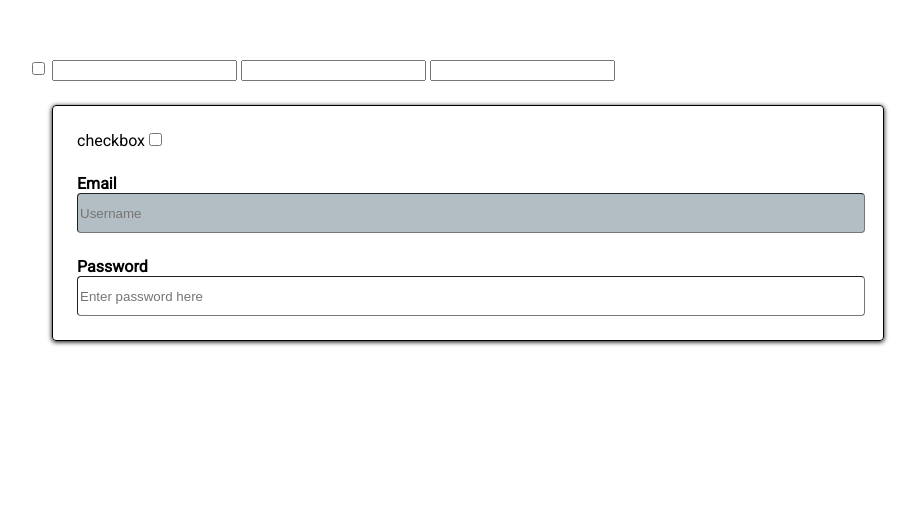
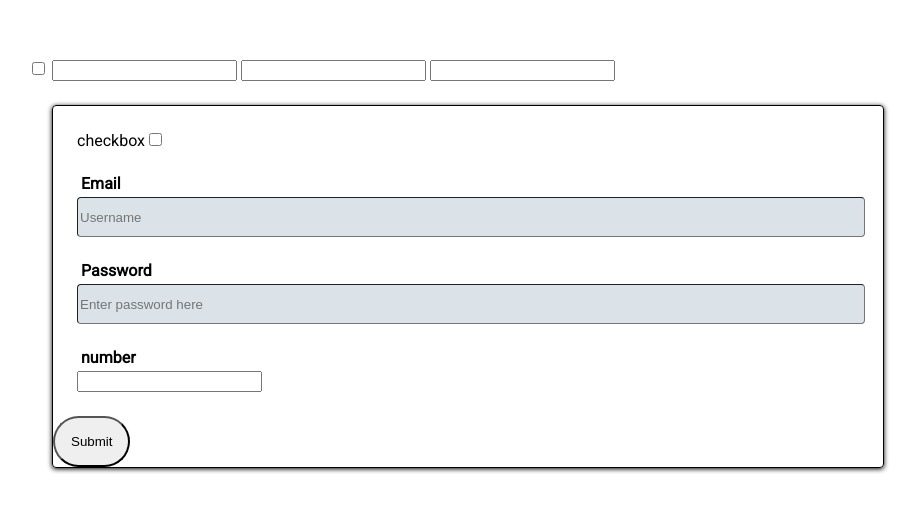
Before and after one commit to daveaaditya/SimpleForms.js, a plain HTML site: page index.html in a window 1280 px wide. Shown: the part 141-652 px from the top of the page, without its empty margins (172-1091 px from the left). Drawn offline with Linux system fonts and the light colour scheme.

Commit message:
Add some styling and more form functionality.

```diff
--- a/examples.js
+++ b/examples.js
@@ -2,6 +2,9 @@ const newForm = createForm();
 addCheckBox(newForm, 'checkbox');
 addInputArea(newForm, 'email', 'Username', 'Email');
 addInputArea(newForm, 'password', 'Enter password here', 'Password');
-addInputArea(newForm, 'number');
+addNumberPicker(newForm, 'number');
+addSubmitButton(newForm, 'Submit', function(e) {
+  e.preventDefault();
+  console.log('Got here.');
+});
 addFormToPage('hello', newForm);
-// console.log(newForm);
--- a/simple-forms.css
+++ b/simple-forms.css
@@ -10,6 +10,7 @@
 .simple-form-input-label {
   display: block;
   font-weight: bold;
+  margin: 4px;
 }
 
 .simple-form-input-container {
@@ -21,8 +22,7 @@
   height: 36px;
   border-radius: 4px;
   border-width: 1px;
-  color: black;
-  background-color: #b2bec3;
+  background-color: #dce3e8;
 }
 
 .simple-form-input-area-password {
@@ -30,6 +30,19 @@
   height: 36px;
   border-radius: 4px;
   border-width: 1px;
+  background-color: #dce3e8;
+}
+
+.simple-form-button {
+  padding: 16px;
+  border-radius: 100px;
+  /* background-color: turquoise; */
+}
+
+.simple-form-button-container {
+  display: flex;
+  justify-items: center;
+  align-items: center;
 }
 
 /* This is the set of colours available for the app.
--- a/simple-forms.js
+++ b/simple-forms.js
@@ -100,7 +100,7 @@ function addNumberPicker(form, labelValue) {
   inputAreaContainer.className = 'simple-form simple-form-input-container';
 
   if (!!labelInputArea) inputAreaContainer.appendChild(labelInputArea)
-  inputAreaContainer.appendChild(newInputArea)
+  inputAreaContainer.appendChild(numberPicker)
   form.appendChild(inputAreaContainer);
 }
 
@@ -108,6 +108,20 @@ function addStyle(item, styles) {
   item.className = item.className.concat(' ', styles);
 }
 
+function addSubmitButton(form, buttonText, onClickFunction) {
+  const newSubmitButton = document.createElement('input');
+  newSubmitButton.type = 'submit';
+  newSubmitButton.value = buttonText || '';
+  newSubmitButton.className = 'simple-form simple-form-button';
+
+  const buttonContainer = document.createElement('div');
+  buttonContainer.className = 'simple-form simple-form-button-container';
+
+  buttonContainer.appendChild(newSubmitButton);
+  // Add submit div, and add styling.
+  form.appendChild(buttonContainer);
+  form.addEventListener('submit', onClickFunction);
+}
 
 
 // This id determines where the form will be placed.
```
